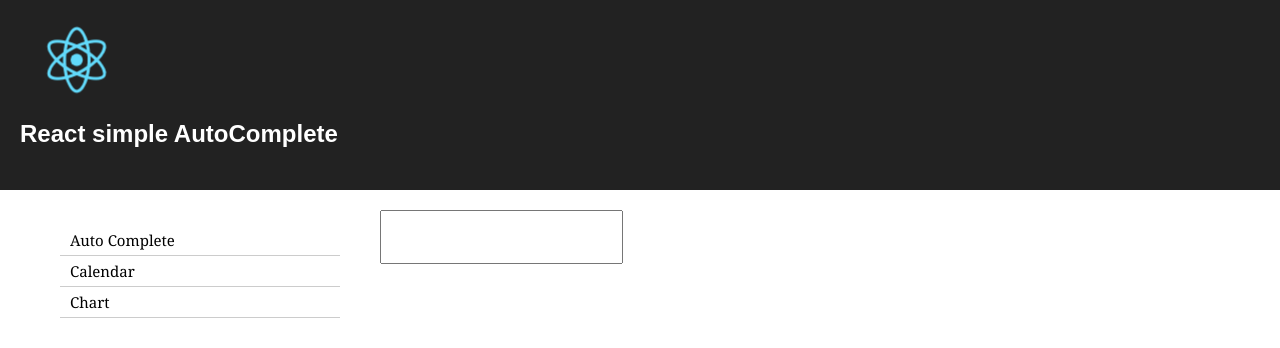
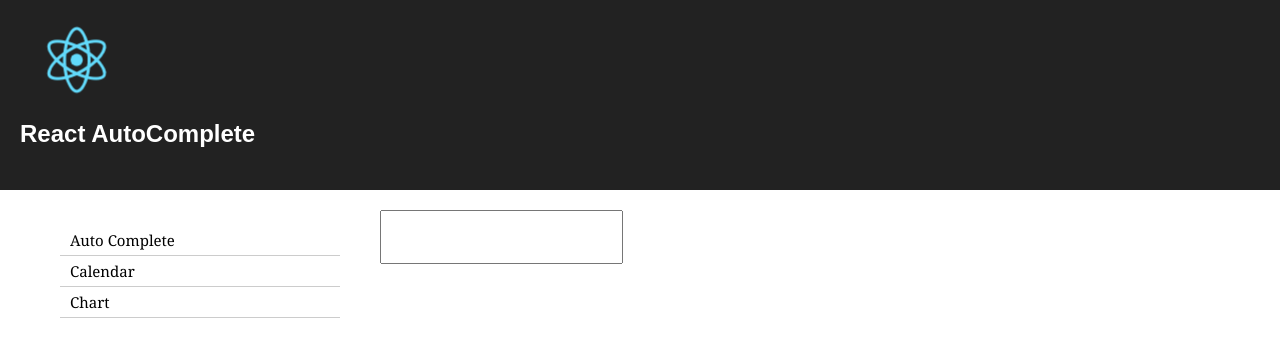
Before and after one commit to manu-codes/react-simple-calendar, a React (Create React App) app: page / in a window 1280 px wide. Shown: the top 348 px of the page. Built offline with nearby package versions, Linux system fonts and the light colour scheme.

Commit message:
reverted

```diff
--- a/src/App.js
+++ b/src/App.js
@@ -41,7 +41,7 @@ class App extends React.Component {
       <div className="App">
         <header className="App-header">
           <img src={logo} className="App-logo" alt="logo" />
-          <h1 className="App-title">React simple {this.state.comp}</h1>
+          <h1 className="App-title">React {this.state.comp}</h1>
         </header>
         <div className="App-intro">
           <section className='sec left-sec comp-list'>
```
